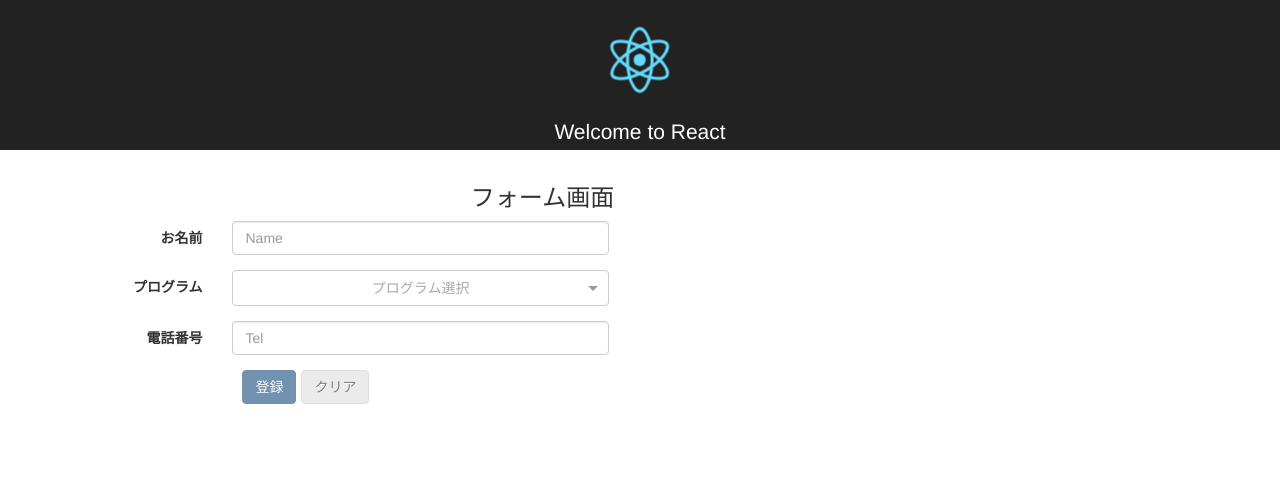
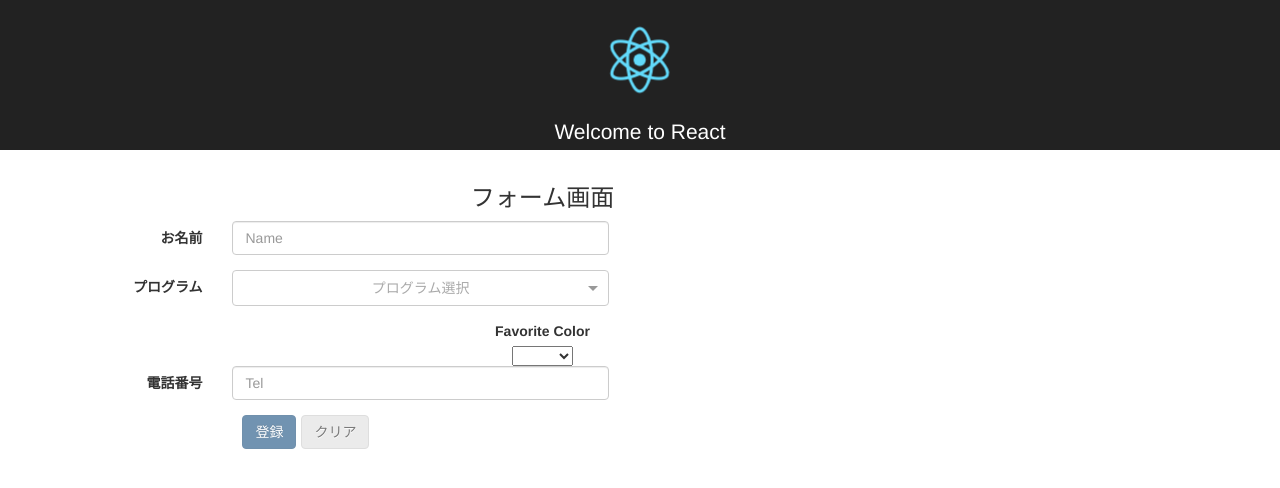
Before and after one commit to seak0503/redux-form-sample, a React (Create React App) app: page / in a window 1280 px wide. Shown: the top 488 px of the page. Built offline with nearby package versions, Linux system fonts and the light colour scheme.

Commit message:
render select追加

```diff
--- a/src/MyForm.js
+++ b/src/MyForm.js
@@ -23,6 +23,10 @@ const myValidation = values => {
   if (!values.program) {
     errors.program = '選択してください'
   }
+
+  if (!values.favoriteColor) {
+    errors.favoriteColor = '選択してください'
+  }
   return errors;
 }
 
@@ -40,6 +44,20 @@ const renderField = ({ input, label, type, placeholder, meta: {touched, error, w
     </FormGroup>
   );
 }
+
+const renderSelect = ({ input, label, meta: {touched, error}, children }) => {
+  return (
+    <div className="field">
+      <label className="label">{label}</label>
+      <div className={'select ' + (touched ? (error ? 'is-danger' : 'is-success') : '')}>
+        <select {...input}>
+          {children}
+        </select>
+      </div>
+      {touched && (error && <p className="help is-danger">{error}</p>)}
+    </div>
+  );
+};
 
 const selectField =
   ({
@@ -111,6 +129,17 @@ const MyForm = props => {
         backspaceRemoves={true}
         clearable={true}
       />
+      <div>
+        <label>Favorite Color</label>
+        <div>
+          <Field name="favoriteColor" component={renderSelect}>
+            <option></option>
+            <option value="ff0000">Red</option>
+            <option value="00ff00">Green</option>
+            <option value="0000ff">Blue</option>
+          </Field>
+        </div>
+      </div>
       <Field
         name="tel"
         component={renderField}
```
